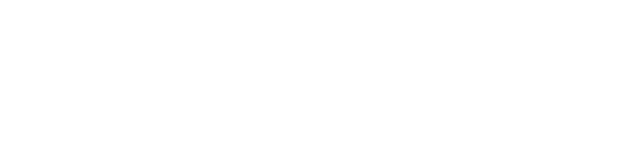
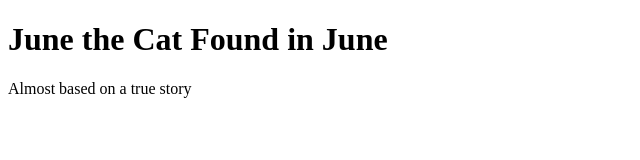
Before and after one commit to LaunchCodeAllhubs/js-assignment-4-html-me-something-EzRex, a website: page index.html in a window 1280 px wide. Shown: the whole page, without its empty margins (0-640 px from the left). Drawn offline with Linux system fonts and the light colour scheme.

Commit message:
First steps of file

```diff
--- a/index.html
+++ b/index.html
@@ -1,8 +1,19 @@
 <!DOCTYPE html>
 <html>
    <head>
+      <title>A story</title>
    </head>
    <body>
       <!-- Write your HTML in this file! -->
+      <header>
+         <h1>June the Cat Found in June</h1>
+      </header>
+
+
+      <footer>
+         <p>Almost based on a true story</p>
+      </footer>
    </body>
 </html>
+
+<!-- Needs <p>, <header>, <footer> <main> <article> -->
```
